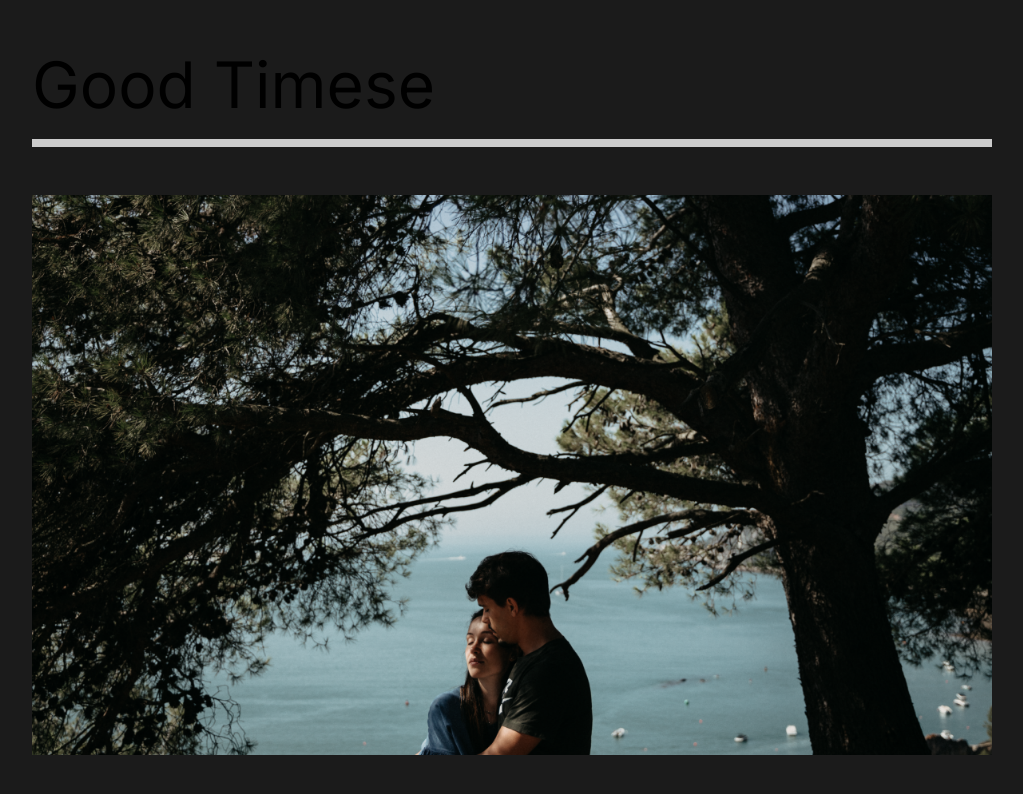
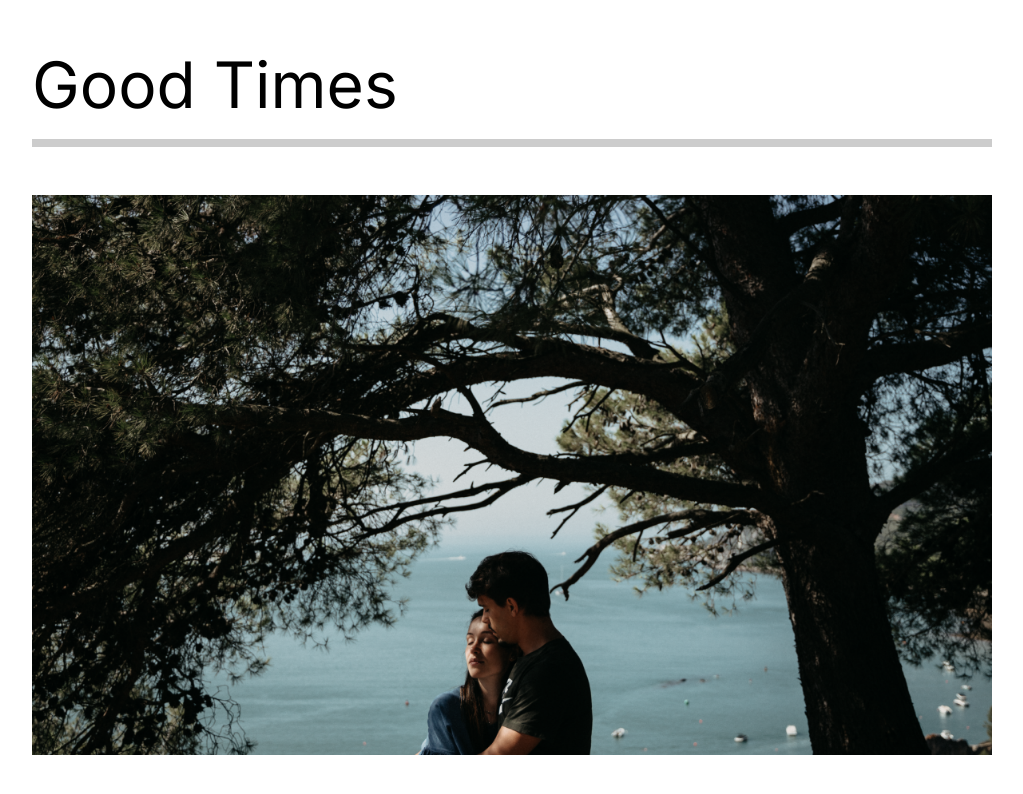
Before and after one commit to matteoguarnaccia/react-portfolio, a React (Create React App) app: page /work in a window 1280 px wide. Shown: the part 1908-2702 px from the top of the page, without its empty margins (128-1151 px from the left). Built offline with nearby package versions, Linux system fonts and the light colour scheme.

Commit message:
12. Page Transitions (framer-motion)

```diff
--- /dev/null
+++ b/config-overrides.js
@@ -0,0 +1,9 @@
+module.exports = function override(webpackConfig) {
+    webpackConfig.module.rules.push({
+      test: /\.mjs$/,
+      include: /node_modules/,
+      type: "javascript/auto"
+    });
+
+    return webpackConfig;
+  }
--- a/src/App.js
+++ b/src/App.js
@@ -8,19 +8,24 @@ import OurWork from "./pages/OurWork";
 import Nav from "./components/Nav";
 import MovieDetail from "./pages/MovieDetail";
 //Router
-import { Routes, Route } from "react-router-dom";
+import { Routes, Route, useLocation } from "react-router-dom";
+//Animation
+import { AnimatePresence } from "framer-motion";
 
 function App() {
+  const location = useLocation();
   return (
     <div className="App">
       <GlobalStyle />
       <Nav />
-      <Routes>
-        <Route path="/" element={<AboutUs />} />
-        <Route path="/work" element={<OurWork />} />
-        <Route path="/work/:id" element={<MovieDetail />} />
-        <Route path="/contact" element={<ContactUs />} />
-      </Routes>
+      <AnimatePresence exitBeforeEnter>
+        <Routes location={location} key={location.pathname}>
+          <Route path="/" element={<AboutUs />} />
+          <Route path="/work" element={<OurWork />} />
+          <Route path="/work/:id" element={<MovieDetail />} />
+          <Route path="/contact" element={<ContactUs />} />
+        </Routes>
+      </AnimatePresence>
     </div>
   );
 }
--- /dev/null
+++ b/src/animation.js
@@ -0,0 +1,20 @@
+export const pageAnimation = {
+  hidden: {
+    opacity: 0,
+    y: 300,
+  },
+  show: {
+    opacity: 1,
+    y: 0,
+    transition: {
+      duration: 1,
+    },
+  },
+  exit: {
+    opacity: 0,
+    y: 300,
+    transition: {
+      duration: 1,
+    },
+  },
+};
--- a/src/components/AboutSection.js
+++ b/src/components/AboutSection.js
@@ -1,26 +1,27 @@
 import React from "react";
 import home1 from "../img/home1.png";
 //Styled
-//import styled from "styled-components";
 import { About, Description, Image, Hide } from "../syles";
+//Framer Motion
+import { motion } from "framer-motion";
 
 const AboutSection = () => {
   return (
     <About>
       <Description>
-        <div className="title">
+        <motion.div>
           <Hide>
-            <h2>We work to make</h2>
+            <motion.h2>We work to make</motion.h2>
           </Hide>
           <Hide>
-            <h2>
+            <motion.h2>
               your <span>dreams</span> come
-            </h2>
+            </motion.h2>
           </Hide>
           <Hide>
-            <h2>true.</h2>
+            <motion.h2>true.</motion.h2>
           </Hide>
-        </div>
+        </motion.div>
         <p>
           Contact us for any photography or videography ideas that you have. We
           have professionals with amazing skills.
--- a/src/pages/AboutUs.js
+++ b/src/pages/AboutUs.js
@@ -2,14 +2,22 @@ import React from "react";
 import AboutSection from "../components/AboutSection";
 import ServicesSection from "../components/ServicesSection";
 import FaqSection from "../components/FaqSection";
+//Animation
+import { motion } from "framer-motion";
+import { pageAnimation } from "../animation";
 
 const AboutUs = () => {
   return (
-    <>
+    <motion.div
+      variants={pageAnimation}
+      initial="hidden"
+      animate="show"
+      exit="exit"
+    >
       <AboutSection />
       <ServicesSection />
       <FaqSection />
-    </>
+    </motion.div>
   );
 };
 
--- a/src/pages/ContactUs.js
+++ b/src/pages/ContactUs.js
@@ -1,10 +1,18 @@
 import React from "react";
+//Animation
+import { motion } from "framer-motion";
+import { pageAnimation } from "../animation";
 
 const ContactUs = () => {
   return (
-    <div>
+    <motion.div
+      variants={pageAnimation}
+      initial="hidden"
+      animate="show"
+      exit="exit"
+    >
       <h1>CONTACT</h1>
-    </div>
+    </motion.div>
   );
 };
 
--- a/src/pages/MovieDetail.js
+++ b/src/pages/MovieDetail.js
@@ -2,6 +2,9 @@ import React, { useState, useEffect } from "react";
 import styled from "styled-components";
 import { useLocation } from "react-router-dom";
 import { MovieState } from "../movieState";
+//Animation
+import { motion } from "framer-motion";
+import { pageAnimation } from "../animation";
 
 const MovieDetail = () => {
   const location = useLocation();
@@ -17,7 +20,12 @@ const MovieDetail = () => {
   return (
     <>
       {movie && (
-        <Details>
+        <Details
+          variants={pageAnimation}
+          initial="hidden"
+          animate="show"
+          exit="exit"
+        >
           <HeadLine>
             <h2>{movie.title}</h2>
             <img src={movie.mainImg} alt="movie" />
@@ -40,7 +48,7 @@ const MovieDetail = () => {
   );
 };
 
-const Details = styled.div`
+const Details = styled(motion.div)`
   color: white;
 `;
 
--- a/src/pages/OurWork.js
+++ b/src/pages/OurWork.js
@@ -5,10 +5,19 @@ import { Link } from "react-router-dom";
 import athlete from "../img/athlete-small.png";
 import theracer from "../img/theracer-small.png";
 import goodtimes from "../img/goodtimes-small.png";
+//Animation
+import { motion } from "framer-motion";
+import { pageAnimation } from "../animation";
 
 const OurWork = () => {
   return (
-    <Work>
+    <Work
+      variants={pageAnimation}
+      initial="hidden"
+      animate="show"
+      exit="exit"
+      style={{ background: "#fff" }}
+    >
       <Movie>
         <h2>The Athlete</h2>
         <div className="line"></div>
@@ -24,7 +33,7 @@ const OurWork = () => {
         </Link>
       </Movie>
       <Movie>
-        <h2>Good Timese</h2>
+        <h2>Good Times</h2>
         <div className="line"></div>
         <Link to="/work/good-times">
           <img src={goodtimes} alt="goodtimes" />
@@ -34,7 +43,7 @@ const OurWork = () => {
   );
 };
 
-const Work = styled.div`
+const Work = styled(motion.div)`
   min-height: 100vh;
   overflow: hidden;
   padding: 5rem 10rem;
```
Also changed, not shown: package.json (+4 -3 lines), 1 other file (tests, documents, lock files or other folders).
